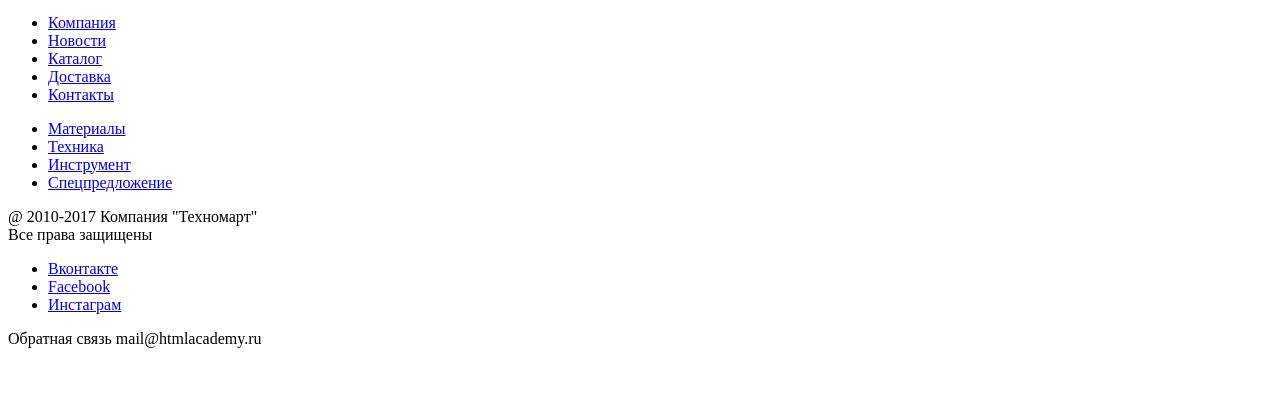
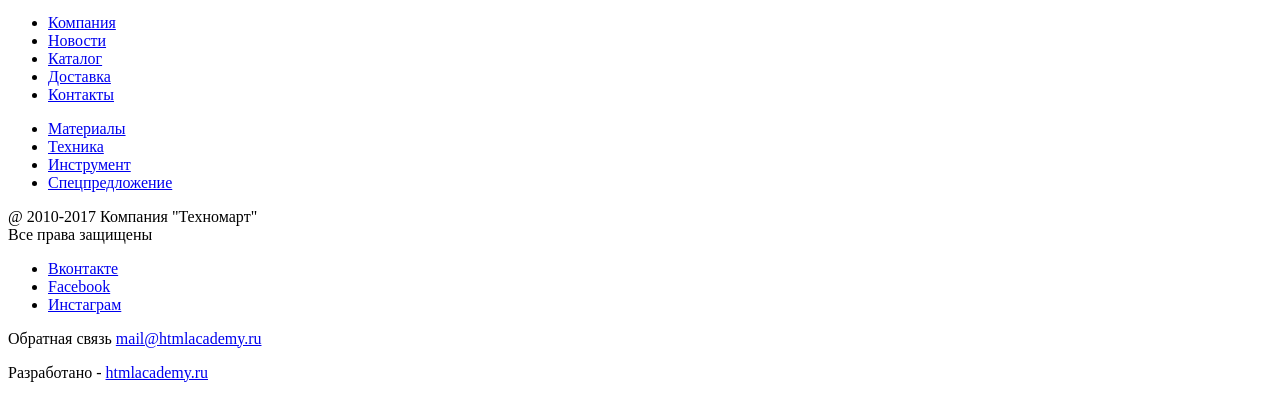
Before and after one commit to MrMaxik/808423-technomart, a plain HTML site: page index.html in a window 1280 px wide. Shown: the part 1527-1925 px from the top of the page. Before the commit the page ends 1891 px from the top, so only its background shows below. Drawn offline with Linux system fonts and the light colour scheme.

Commit message:
Done
Разметка главной готова

```diff
--- a/index.html
+++ b/index.html
@@ -199,8 +199,13 @@
 			    </div>
 			    <div>
 				    <p>Обратная связь
-					    <span class="orange">mail@htmlacademy.ru</span>
-
+					    <span class="orange"><a href="mailto:mail@htmlacademy.ru">mail@htmlacademy.ru</a></span>
+				    </p>
+			    </div>
+			    <div>
+				    <p>Разработано -
+					    <span class="orange"><a href="htmlacademy.ru">htmlacademy.ru</a></span>
+				    </p></div></section>
     </footer>
 
   </body>
```
